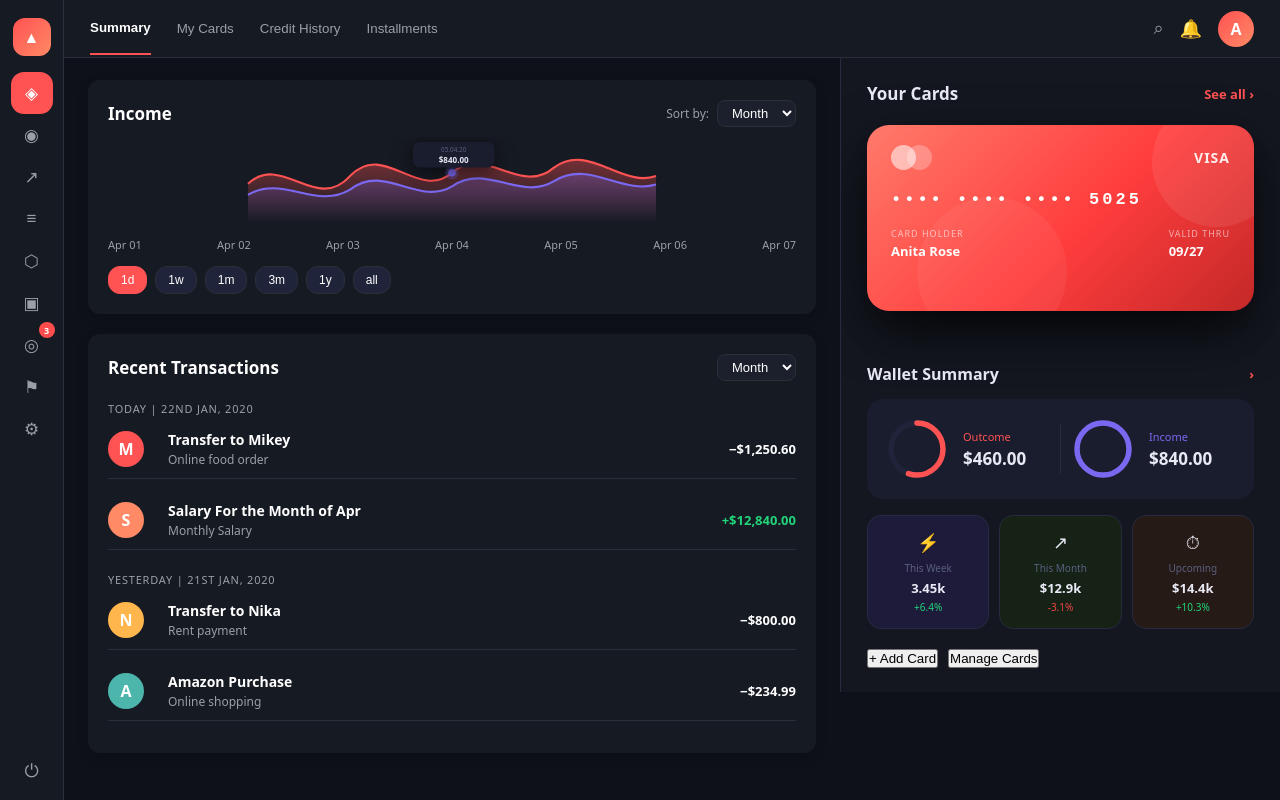
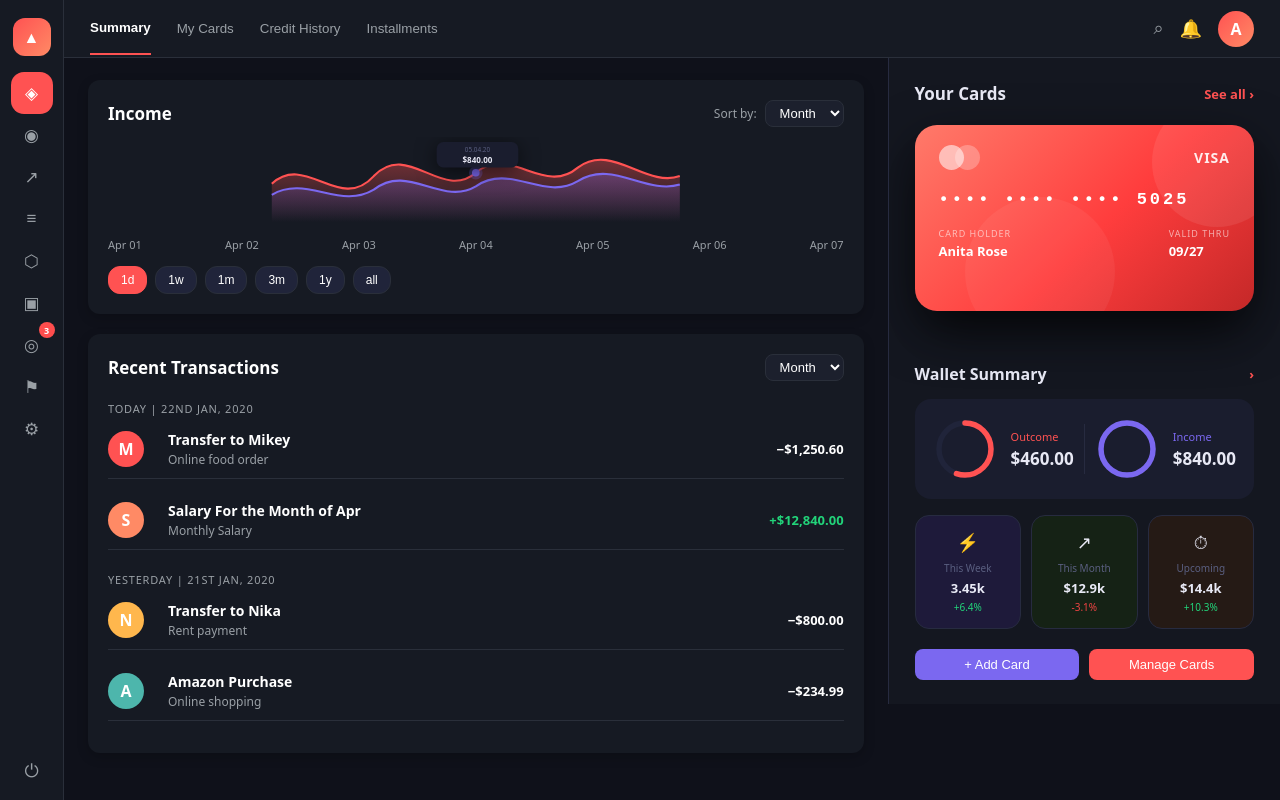
Before and after one commit to Theekshana-khp/E-wallet-Frontend, a React (Create React App) app: page / in a window 1280 px wide. Built offline with nearby package versions, Linux system fonts and the light colour scheme.

Commit message:
update dashboardUI

```diff
--- a/src/style/auth/Login.css
+++ b/src/style/auth/Login.css
@@ -92,7 +92,7 @@ html, body {
 }
 
 /* ── Logo area ── */
-.logo-wrap{
+.logo-wrap {
     display: flex;
     justify-content: center;
     align-items: center; gap: 12px;
--- a/src/style/wallet/components/dashRight.css
+++ b/src/style/wallet/components/dashRight.css
@@ -2,7 +2,7 @@
 
 /* Panel container */
 .dash-right-panel {
-    width: 440px;
+
     background: #141720; /* D.surface */
     border-left: 1px solid #272B40; /* D.border */
     padding: 24px 26px;
@@ -12,6 +12,27 @@
     color: #E8E9F5; /* D.text */
 }
 
+.btn-purple-dash{
+    flex: 1;
+    font-size: 13px;
+    background: #7B68F0; /* D.accent2 */
+    color: white;
+    border: none;
+    border-radius: 8px;
+    padding: 8px 0;
+    cursor: pointer;
+}
+
+.btn-primary-dash{
+    flex: 1;
+    font-size: 13px;
+    background: #FF5252; /* D.accent */
+    color: white;
+    border: none;
+    border-radius: 8px;
+    padding: 8px 0;
+    cursor: pointer;
+}
 /* Header */
 .dash-header {
     display: flex;
```
